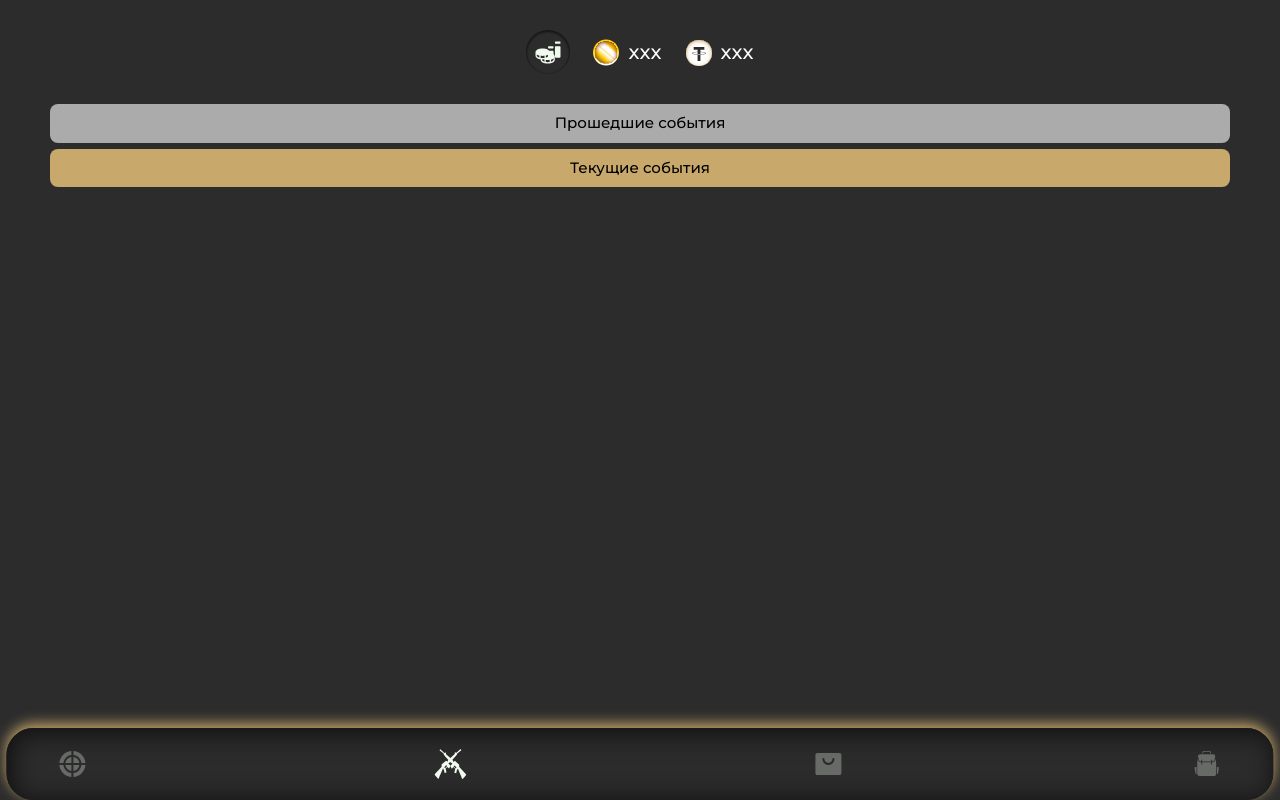
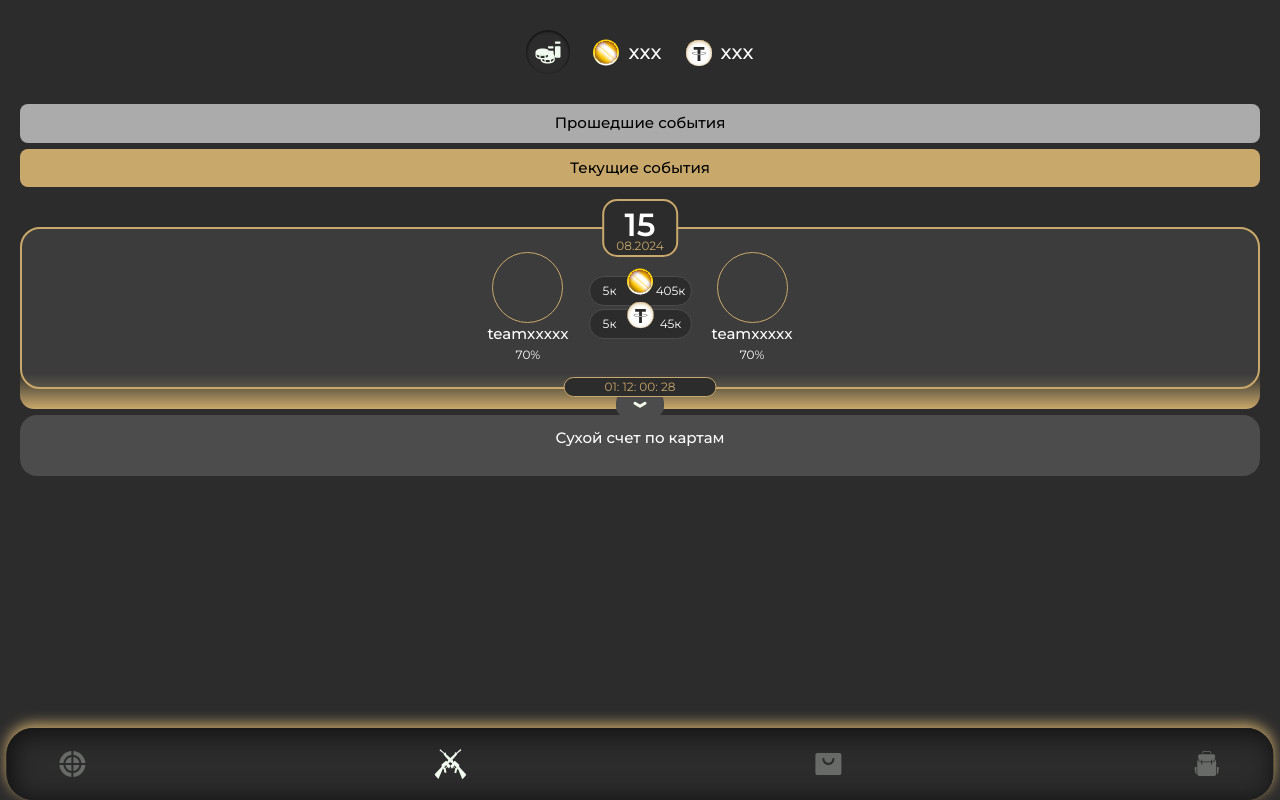
Before and after one commit to Justie666/cs2, a React (Vite) app: page /bets in a window 1280 px wide. Built offline with nearby package versions, Linux system fonts and the light colour scheme.

Commit message:
new pages

```diff
--- /dev/null
+++ b/src/components/BetItem.tsx
@@ -0,0 +1,72 @@
+import { useState } from 'react'
+import { ArrowDownIcon2 } from '../icons/ArrowDownIcon2'
+import { CoinIcon } from '../icons/CoinIcon'
+import { TetherIcon } from '../icons/TetherIcon'
+
+export const BetItem = () => {
+	const [isOpen, setIsOpen] = useState(false)
+
+	return (
+		<div>
+			<div className='relative'>
+				<div className='flex items-center gap-[20px] justify-center border-2 border-primary bg-[rgba(76,76,76,0.5)] py-[23px] px-[21px] rounded-[20px] relative z-10'>
+					<div className='flex flex-col items-center justify-center'>
+						<div className=' rounded-full border border-primary size-[71px]'></div>
+						<div className='font-medium text-[15px]'>teamxxxxx</div>
+						<div className='text-[12px]'>70%</div>
+					</div>
+					<div className='flex flex-col gap-[3px] text-[12px]'>
+						<div className='relative border border-[rgba(76,76,76,1)] flex items-center justify-between gap-[10px] rounded-[20px]  py-[5px] bg-[rgba(44,44,44,1)]'>
+							<div className='w-[40px] text-center'>5к</div>
+							<div className='w-[1px] h-[10px] rounded-[10px] bg-[rgba(76,76,76,1)]'></div>
+							<div className='w-[40px] text-center'>405к</div>
+							<div className='absolute left-1/2 -translate-x-1/2 -top-3'>
+								<CoinIcon />
+							</div>
+						</div>
+						<div className='relative border border-[rgba(76,76,76,1)] flex items-center justify-between gap-[10px] rounded-[20px]  py-[5px] bg-[rgba(44,44,44,1)]'>
+							<div className='w-[40px] text-center'>5к</div>
+							<div className='w-[1px] h-[10px] rounded-[10px] bg-[rgba(76,76,76,1)]'></div>
+							<div className='w-[40px] text-center'>45к</div>
+							<div className='absolute left-1/2 -translate-x-1/2 -top-3'>
+								<TetherIcon />
+							</div>
+						</div>
+					</div>
+					<div className='flex flex-col items-center justify-center'>
+						<div className=' rounded-full border border-primary size-[71px]'></div>
+						<div className='font-medium text-[15px]'>teamxxxxx</div>
+						<div className='text-[12px]'>70%</div>
+					</div>
+				</div>
+				<div className='border-2 border-primary px-[12px] rounded-[15px] absolute left-1/2 -translate-x-1/2 -top-7 bg-[rgba(44,44,44,1)] z-20'>
+					<div className='text-[32px] text-center font-semibold'>15</div>
+					<div className='text-[12px] text-center text-primary -mt-3'>
+						08.2024
+					</div>
+				</div>
+				<div className='absolute border border-primary rounded-[15px] bg-[rgba(44,44,44,1)] text-[12px] text-center px-[40px] -bottom-2 left-1/2 -translate-x-1/2 text-primary z-20'>
+					01: 12: 00: 28
+				</div>
+				{!isOpen && (
+					<>
+						<div className='absolute z-0 bg-[linear-gradient(0deg,#C9A86B_0%,#2C2C2C_70.93%)] w-full rounded-[14px] h-[50px] -bottom-5'></div>
+						<div
+							onClick={() => setIsOpen(true)}
+							className='cursor-pointer absolute rounded-[10px] flex items-center justify-center px-[12px] py-[6px] bg-[rgba(76,76,76,1)] left-1/2 -translate-x-1/2 -bottom-7'>
+							<ArrowDownIcon2 />
+						</div>
+					</>
+				)}
+			</div>
+			<div className='flex flex-col gap-[5px] mt-[26px]'>
+				<div className='bg-[rgba(76,76,76,1)] rounded-[17px] pt-[12px] px-[14px] pb-[17px]'>
+					<div className='text-[15px] text-center font-medium'>
+						Сухой счет по картам
+					</div>
+					<div className='mt-[10px]'></div>
+				</div>
+			</div>
+		</div>
+	)
+}
--- a/src/components/Nav.tsx
+++ b/src/components/Nav.tsx
@@ -10,6 +10,7 @@ export const Nav = () => {
 	if (pathname === '/stats') return
 	if (pathname === '/settings') return
 	if (pathname === '/referrals') return
+	if (pathname.includes('/case/')) return
 
 	return (
 		<div className='rounded-[27px] shadow-[0px_-4px_14px_0px_#C9A86B] fixed z-20 bottom-0 w-[99%] left-1/2 -translate-x-1/2 overflow-hidden'>
--- a/src/components/SkinItem.tsx
+++ b/src/components/SkinItem.tsx
@@ -1,3 +1,4 @@
+import { useNavigate } from 'react-router-dom'
 import { CoinIcon } from '../icons/CoinIcon'
 import { TeamIcon } from '../icons/TeamIcon'
 import { TetherIcon } from '../icons/TetherIcon'
@@ -6,11 +7,21 @@ interface SkinItemProps {
 	imgUrl: string
 	currency: 'tether' | 'coin' | 'referrals'
 	value: string
+	href?: string
 }
 
-export const SkinItem = ({ currency, imgUrl, value }: SkinItemProps) => {
+export const SkinItem = ({ currency, imgUrl, value, href }: SkinItemProps) => {
+	const navigate = useNavigate()
+	const handleClick = () => {
+		if (href) {
+			navigate(href)
+		}
+	}
+
 	return (
-		<div className='relative'>
+		<div
+			onClick={() => handleClick()}
+			className={`relative ${href && 'cursor-pointer'}`}>
 			<div className='w-full aspect-square rounded-[15px] bg-[#161616] flex items-center justify-center'>
 				<img src={imgUrl} alt='' />
 			</div>
--- /dev/null
+++ b/src/icons/ArrowDownIcon2.tsx
@@ -0,0 +1,18 @@
+export const ArrowDownIcon2 = () => {
+	return (
+		<svg
+			width='24'
+			height='13'
+			viewBox='0 0 24 13'
+			fill='none'
+			xmlns='http://www.w3.org/2000/svg'>
+			<path
+				d='M7 5.25L12 8.25L17 5.25'
+				stroke='#F1FAEE'
+				stroke-width='3'
+				stroke-linecap='round'
+				stroke-linejoin='round'
+			/>
+		</svg>
+	)
+}
--- a/src/main.tsx
+++ b/src/main.tsx
@@ -12,6 +12,7 @@ import { SettingsPage } from './pages/SettingsPage'
 import { BetsPage } from './pages/BetsPage'
 import { StatsBetsPage } from './pages/StatsBetsPage'
 import { ShopPage } from './pages/ShopPage'
+import { CaseIdPage } from './pages/CaseIdPage'
 
 const router = createBrowserRouter([
 	{
@@ -51,6 +52,10 @@ const router = createBrowserRouter([
 				element: <StatsBetsPage />
 			},
 			{
+				path: '/case/:id',
+				element: <CaseIdPage />
+			},
+			{
 				path: '/shop',
 				element: <ShopPage />
 			}
--- a/src/pages/BetsPage.tsx
+++ b/src/pages/BetsPage.tsx
@@ -4,6 +4,7 @@ import { CoinIcon } from '../icons/CoinIcon'
 import { CoinInfoIcon } from '../icons/CoinInfoIcon'
 import { TetherIcon } from '../icons/TetherIcon'
 import { useState } from 'react'
+import { BetItem } from '../components/BetItem'
 
 export const BetsPage = () => {
 	const [filterBets, setFilterBets] = useState<BetTypeFilter>('current')
@@ -13,7 +14,7 @@ export const BetsPage = () => {
 	}
 
 	return (
-		<div className='py-[30px] px-[50px]'>
+		<div className='py-[30px] px-[20px]'>
 			<div className='flex items-center justify-center gap-[20px] text-[20px] font-medium'>
 				<Link
 					to={'/stats-bets'}
@@ -39,6 +40,9 @@ export const BetsPage = () => {
 					Текущие события
 				</Button>
 			</div>
+			<div className='mt-[40px]'>
+				<BetItem />
+			</div>
 		</div>
 	)
 }
--- /dev/null
+++ b/src/pages/CaseIdPage.tsx
@@ -0,0 +1,42 @@
+import { Button } from '../components/Button'
+import { Drawer } from '../components/Drawer'
+import { SkinItem } from '../components/SkinItem'
+import { TeamIcon } from '../icons/TeamIcon'
+
+export const CaseIdPage = () => {
+	return (
+		<div>
+			<Drawer
+				leftSideContent={
+					<div className='text-primary text-[20px] font-semibold'>
+						Бесплатный кейс 1
+					</div>
+				}>
+				<div className='w-full mt-[30px] aspect-square flex items-center justify-center px-[20px] py-[40px] bg-[rgba(0,0,0,0.5)] rounded-[18px] relative shadow-[3px_3px_27.6px_0px_rgba(0,0,0,0.8)_inset,73px_49px_25px_0px_rgba(0,0,0,0)]'>
+					<img src='/case.png' className='w-full' alt='case' />
+					<div className='absolute top-1/2 left-1/2 -translate-1/2' />
+					<div className='absolute bottom-5 left-5 shadow-[0px_-2px_4px_0px_rgba(0,0,0,0.5)_inset,0px_2px_4px_0px_rgba(0,0,0,0.5)_inset] flex items-center gap-[3px] px-[10px] rounded-[50px]'>
+						<TeamIcon /> 10
+					</div>
+				</div>
+				<div className='mt-3'>
+					<Button isOrange>Открыть</Button>
+				</div>
+				<div className='text-primary text-center text-[32px] font-semibold mt-[32px]'>
+					Содержимое
+				</div>
+				<div className='mt-[14px] grid grid-cols-2 gap-x-[20px] gap-y-[30px]'>
+					<SkinItem value='111' imgUrl='/skin.png' currency='coin' />
+					<SkinItem value='111' imgUrl='/skin.png' currency='tether' />
+					<SkinItem value='111' imgUrl='/skin.png' currency='referrals' />
+					<SkinItem value='111' imgUrl='/skin.png' currency='coin' />
+					<SkinItem value='111' imgUrl='/skin.png' currency='coin' />
+					<SkinItem value='111' imgUrl='/skin.png' currency='coin' />
+					<SkinItem value='111' imgUrl='/skin.png' currency='coin' />
+					<SkinItem value='111' imgUrl='/skin.png' currency='tether' />
+					<SkinItem value='111' imgUrl='/skin.png' currency='referrals' />
+				</div>
+			</Drawer>
+		</div>
+	)
+}
--- a/src/widgets/ShopSkins.tsx
+++ b/src/widgets/ShopSkins.tsx
@@ -1,5 +1,6 @@
 import { useState } from 'react'
 import { Button } from '../components/Button'
+import { SkinItem } from '../components/SkinItem'
 
 export const ShopSkins = () => {
 	const [typeCases, setTypeCases] = useState<CasesType>('free')
@@ -21,6 +22,44 @@ export const ShopSkins = () => {
 					Платные
 				</Button>
 			</div>
+			<div className='mt-[30px] grid grid-cols-2 gap-x-[20px] gap-y-[30px]'>
+				<SkinItem
+					href='/case/1'
+					value='111'
+					imgUrl='/case.png'
+					currency='coin'
+				/>
+				<SkinItem
+					href='/case/1'
+					value='111'
+					imgUrl='/case.png'
+					currency='tether'
+				/>
+				<SkinItem
+					href='/case/1'
+					value='111'
+					imgUrl='/case.png'
+					currency='referrals'
+				/>
+				<SkinItem
+					href='/case/1'
+					value='111'
+					imgUrl='/case.png'
+					currency='coin'
+				/>
+				<SkinItem
+					href='/case/1'
+					value='111'
+					imgUrl='/case.png'
+					currency='coin'
+				/>
+				<SkinItem
+					href='/case/1'
+					value='111'
+					imgUrl='/case.png'
+					currency='coin'
+				/>
+			</div>
 		</div>
 	)
 }
```
Also changed, not shown: public/case.png (added).
